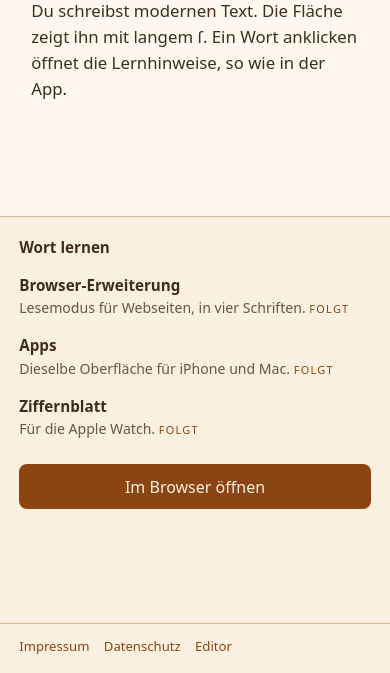
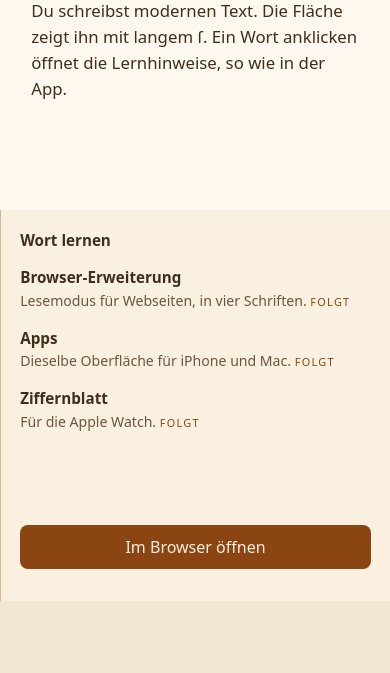
Before and after one commit to MarkusGerke/lang-und-rund, a browser extension: page site/index.html in a window 390 px wide. Shown: the part 171-844 px from the top of the page. Drawn offline with Linux system fonts and the light colour scheme.

Commit message:
Startseite: exakt Prototyp Werkbank B, nichts anderes (v1.9.3).
Co-authored-by: Cursor <cursoragent@cursor.com>

```diff
--- a/package.json
+++ b/package.json
@@ -1,7 +1,7 @@
 {
   "name": "langs-monorepo",
   "private": true,
-  "version": "1.9.2",
+  "version": "1.9.3",
   "description": "lang & rund – historisches langes/rundes s (Editor + Browser-Erweiterung)",
   "scripts": {
     "build": "pnpm -r run build",
--- a/packages/extension/manifest.chrome.json
+++ b/packages/extension/manifest.chrome.json
@@ -2,7 +2,7 @@
   "manifest_version": 3,
   "name": "lang & rund",
   "short_name": "lang & rund",
-  "version": "1.9.2",
+  "version": "1.9.3",
   "description": "Liest Webseiten im Lesemodus mit historischem langem ſ und rundem s.",
   "icons": {
     "16": "icons/icon-16.png",
--- a/packages/extension/manifest.firefox.json
+++ b/packages/extension/manifest.firefox.json
@@ -2,7 +2,7 @@
   "manifest_version": 3,
   "name": "lang & rund",
   "short_name": "lang & rund",
-  "version": "1.9.2",
+  "version": "1.9.3",
   "description": "Liest Webseiten im Lesemodus mit historischem langem ſ und rundem s.",
   "browser_specific_settings": {
     "gecko": {
--- a/packages/extension/package.json
+++ b/packages/extension/package.json
@@ -1,6 +1,6 @@
 {
   "name": "@langs/extension",
-  "version": "1.9.2",
+  "version": "1.9.3",
   "private": true,
   "type": "module",
   "scripts": {
--- a/packages/extension/src/shared/links.ts
+++ b/packages/extension/src/shared/links.ts
@@ -3,7 +3,7 @@ export const BRAND_NAME = 'lang & rund';
 export const BRAND_NAME_SHORT = 'lang & rund';
 
 /** App-Version (mit Manifest abgleichen). */
-export const APP_VERSION = '1.9.2';
+export const APP_VERSION = '1.9.3';
 
 /** macOS/iOS-Host: Fenstertitel ohne Artikel. */
 export const WINDOW_TITLE_CLAIM =
--- a/site/index.html
+++ b/site/index.html
@@ -3,11 +3,7 @@
   <head>
     <meta charset="UTF-8" />
     <meta name="viewport" content="width=device-width, initial-scale=1.0" />
-    <title>lang &amp; rund — Langes ſ und rundes s</title>
-    <meta
-      name="description"
-      content="Langes ſ und rundes s. Editor im Browser, später Erweiterung, Apps und Ziffernblatt."
-    />
+    <title>lang &amp; rund</title>
     <style>
       @font-face {
         font-family: "UnifrakturMaguntia";
@@ -25,15 +21,11 @@
       }
       * { box-sizing: border-box; }
       html, body { margin: 0; background: var(--bg); color: var(--ink); }
-      body {
-        font-family: system-ui, -apple-system, sans-serif;
-        min-height: 100vh;
-        display: flex;
-        flex-direction: column;
-      }
+      body { font-family: system-ui, -apple-system, sans-serif; }
       a { color: inherit; }
       .fraktur { font-family: "UnifrakturMaguntia", Georgia, serif; }
 
+      .b { min-height: 100vh; display: flex; flex-direction: column; padding-bottom: 4.5rem; }
       .b-bar {
         display: flex;
         align-items: center;
@@ -44,31 +36,20 @@
         border-bottom: 1px solid var(--line);
       }
       .b-brand { margin: 0; font-weight: 600; }
-      .b-modes {
-        display: flex;
-        border: 1px solid var(--line);
-        border-radius: 8px;
-        overflow: hidden;
-      }
+      .b-modes { display: flex; border: 1px solid var(--line); border-radius: 8px; overflow: hidden; }
       .b-modes span {
         padding: 0.35rem 0.7rem;
         font-size: 0.8rem;
         color: var(--muted);
       }
-      .b-modes span.on {
-        background: var(--ink);
-        color: var(--surface);
-      }
+      .b-modes span.on { background: var(--ink); color: var(--surface); }
       .b-body {
         flex: 1;
         display: grid;
         grid-template-columns: 1fr min(22rem, 34vw);
         min-height: 0;
       }
-      .b-sheet {
-        padding: 2.5rem 8vw 2rem;
-        background: var(--paper);
-      }
+      .b-sheet { padding: 2.5rem 8vw 2rem; background: var(--paper); }
       .b-kicker {
         margin: 0 0 0.4rem;
         font-size: 0.75rem;
@@ -82,12 +63,7 @@
         font-weight: 400;
         line-height: 1.05;
       }
-      .b-prose {
-        margin: 0;
-        max-width: 36rem;
-        font-size: 1.05rem;
-        line-height: 1.55;
-      }
+      .b-prose { margin: 0; max-width: 36rem; font-size: 1.05rem; line-height: 1.55; }
       .b-drawer {
         background: var(--surface);
         border-left: 1px solid var(--line);
@@ -99,12 +75,7 @@
       .b-drawer h2 { margin: 0; font-size: 0.95rem; }
       .b-offer { margin: 0; }
       .b-offer strong { display: block; font-size: 0.95rem; }
-      .b-offer p {
-        margin: 0.2rem 0 0;
-        color: var(--muted);
-        font-size: 0.88rem;
-        line-height: 1.4;
-      }
+      .b-offer p { margin: 0.2rem 0 0; color: var(--muted); font-size: 0.88rem; line-height: 1.4; }
       .b-offer em {
         font-style: normal;
         font-size: 0.68rem;
@@ -124,36 +95,14 @@
       }
       .b-go:hover { opacity: 0.92; }
 
-      .site-footer {
-        padding: 0.85rem 1.2rem 1.1rem;
-        border-top: 1px solid var(--line);
-        background: var(--surface);
-        color: var(--muted);
-        font-size: 0.82rem;
-      }
-      .site-footer nav {
-        display: flex;
-        flex-wrap: wrap;
-        gap: 0.35rem 0.9rem;
-      }
-      .site-footer a {
-        text-decoration: none;
-        color: var(--accent);
-      }
-      .site-footer a:hover { text-decoration: underline; }
-
       @media (max-width: 800px) {
         .b-body { grid-template-columns: 1fr; }
         .b-modes { display: none; }
-        .b-drawer {
-          border-left: 0;
-          border-top: 1px solid var(--line);
-        }
-        .b-go { margin-top: 0.5rem; }
       }
     </style>
   </head>
   <body>
+    <div class="b">
       <header class="b-bar">
         <p class="b-brand">lang &amp; rund</p>
         <div class="b-modes" aria-hidden="true">
@@ -189,12 +138,6 @@
           <a class="b-go" href="/editor/">Im Browser öffnen</a>
         </aside>
       </div>
-    <footer class="site-footer">
-      <nav aria-label="Rechtliches">
-        <a href="impressum.html">Impressum</a>
-        <a href="datenschutz.html">Datenschutz</a>
-        <a href="/editor/">Editor</a>
-      </nav>
-    </footer>
+    </div>
   </body>
 </html>
```
Also changed, not shown: .github/workflows/deploy.yml, packages/extension/dist-app/Script.js, packages/extension/safari/xcode/Shared (Extension)/Resources/manifest.json. Lines whose indentation alone changed are shown as unchanged.
